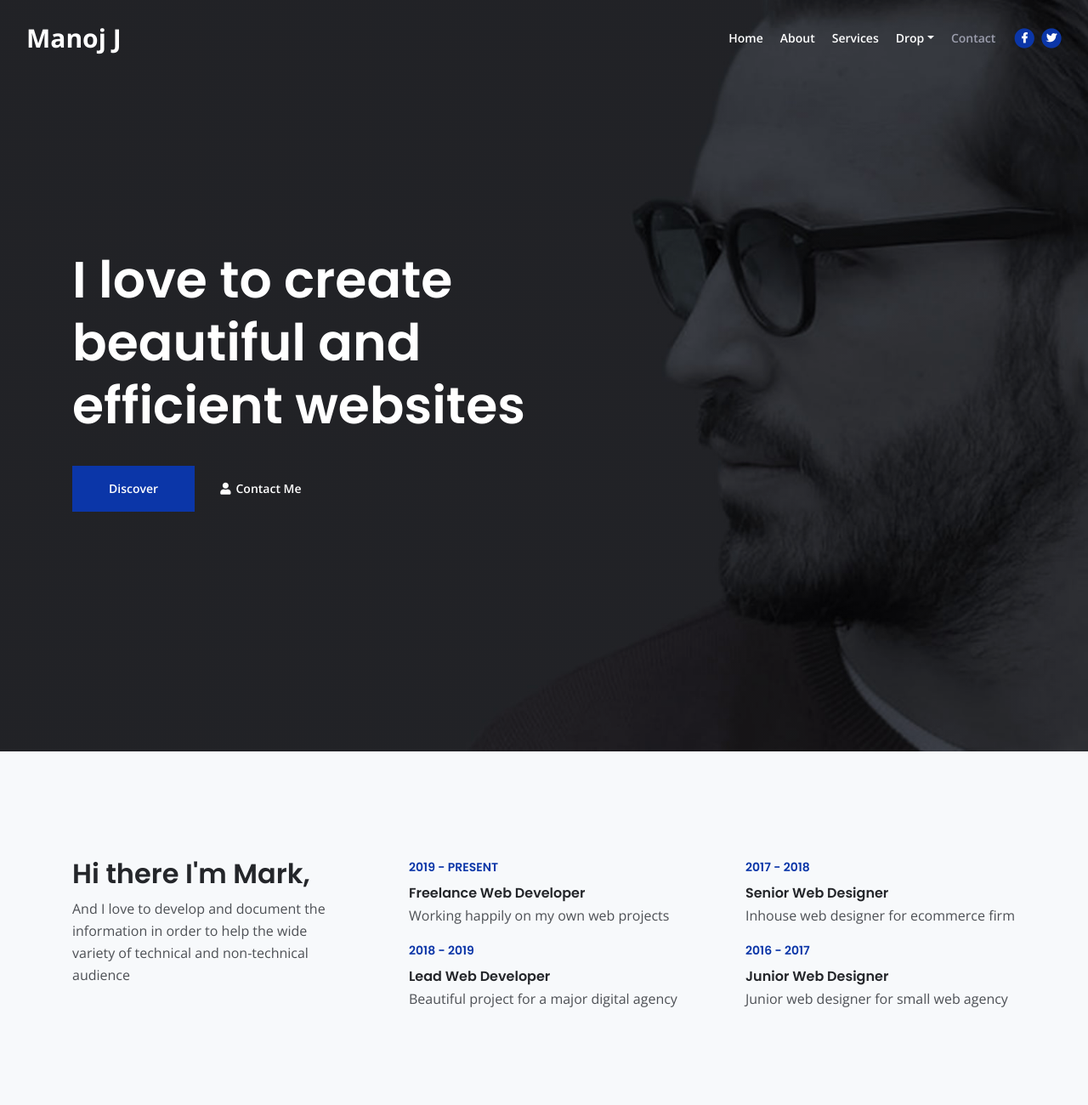
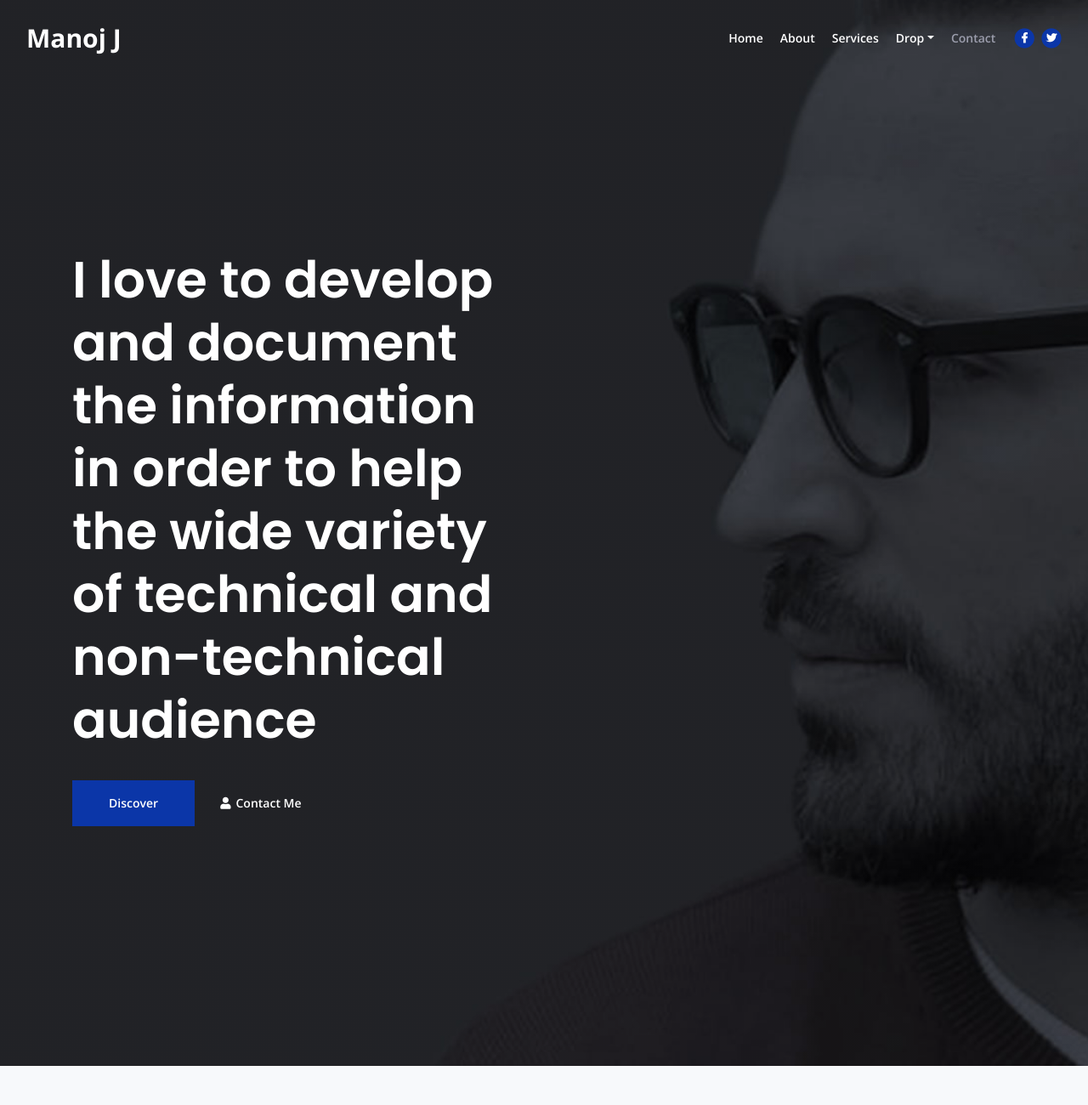
Before and after one commit to manojmandya07/Myprofile, a plain HTML site: page index.html in a window 1280 px wide. Shown: the top 1300 px of the page at 85% size. Drawn offline with nearby package versions, Linux system fonts and the light colour scheme.

Commit message:
Update index.html

```diff
--- a/index.html
+++ b/index.html
@@ -98,7 +98,7 @@
             <div class="row">
                 <div class="col-lg-6">
                     <div class="text-container">
-                        <h1 class="h1-large">I love to create beautiful and efficient websites</h1>
+                        <h1 class="h1-large">I love to develop and document the information in order to help the wide variety of technical and non-technical audience</h1>
                         <a class="btn-solid-lg page-scroll" href="#about">Discover</a>
                         <a class="btn-outline-lg page-scroll" href="#contact"><i class="fas fa-user"></i>Contact Me</a>
                     </div> <!-- end of text-container -->
@@ -115,8 +115,8 @@
             <div class="row">
                 <div class="col-lg-4">
                     <div class="text-container first">
-                        <h2>Hi there I'm Mark,</h2>
-                        <p>And I love to develop and document the information in order to help the wide variety of technical and non-technical audience</p>
+                        <h2>Hi there I'm Manoj J,</h2>
+                        <p>I am a Senior Technical Writer and Proofreader with 3+ years of experience and I have worked in Software, Healthcare and Aerospace domain with prior knowledge on SDLC, DDLC, Agile Methodology and latest cloud technology concepts. </p>
                     </div> <!-- end of text-container -->
                 </div> <!-- end of col -->
                 <div class="col-lg-4">
```
